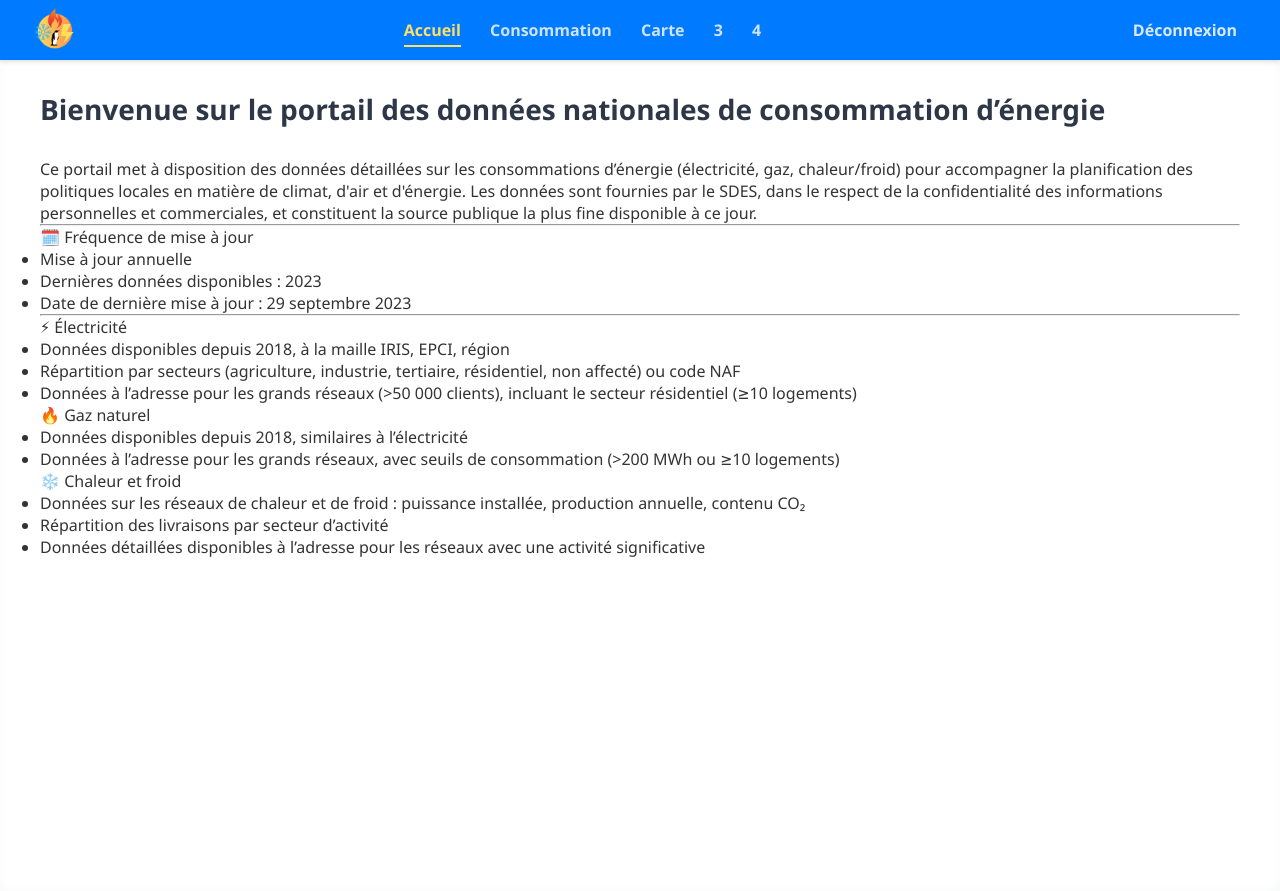
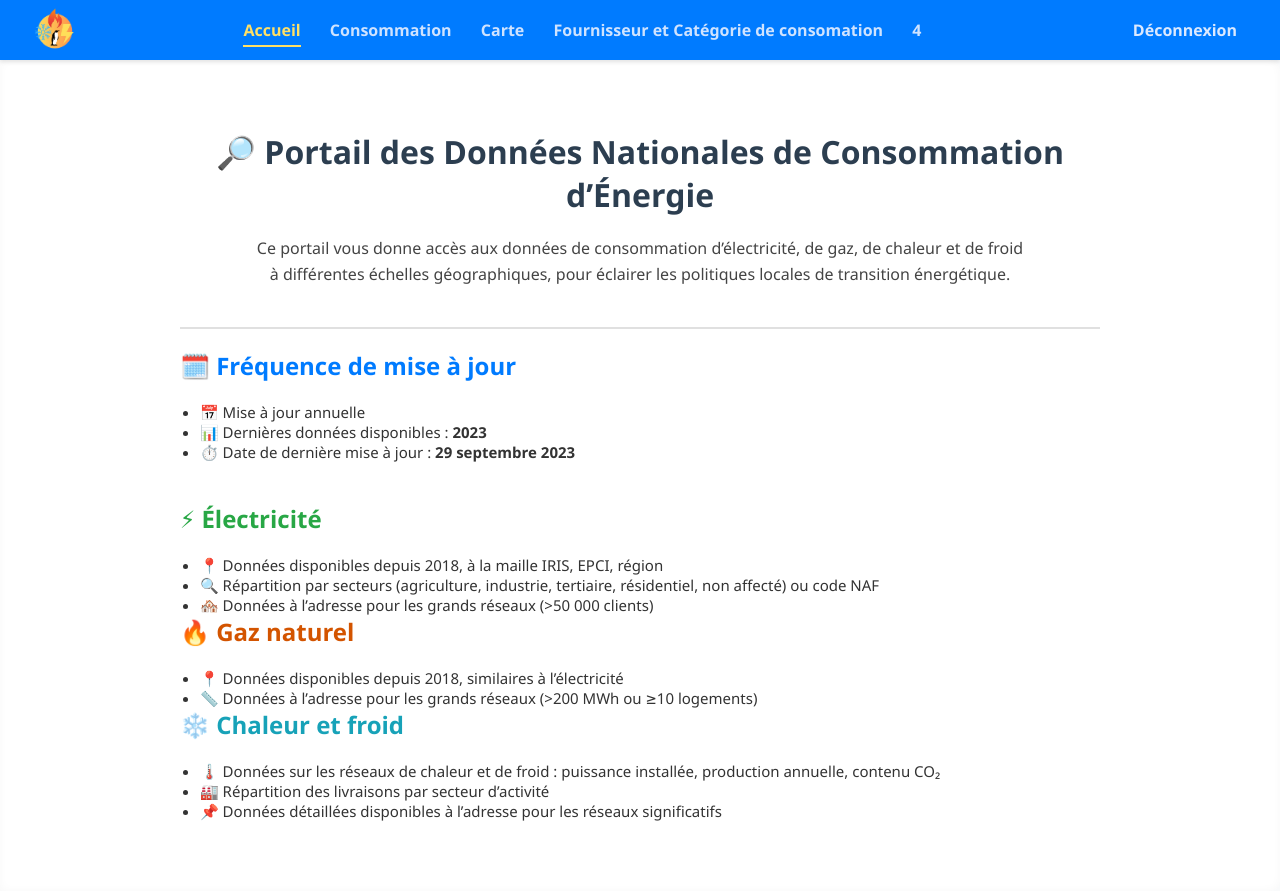
Before and after one commit to AntonIUT/SAE-6.-D-veloppement-d-un-outil-d-cisionnel, a Flask app: page /accueil in a window 1280 px wide. Run offline with Flask 3, Linux system fonts and the light colour scheme.

Commit message:
maj 1323

```diff
--- a/SAE_6_VCOD/site/static/styles.css
+++ b/SAE_6_VCOD/site/static/styles.css
@@ -226,8 +226,8 @@ canvas {
 }
 
 #carte {
-  height: 600px;
-  width: 100%;
+  height: 300px;
+  width: 90%;
 }
 
 /* Tableau KPI personnalisé */
--- a/SAE_6_VCOD/site/templates/accueil.html
+++ b/SAE_6_VCOD/site/templates/accueil.html
@@ -1,73 +1,51 @@
 {% extends "base.html" %}
 
 {% block title %}Accueil{% endblock %}
-<head> <style>
-h1 {
-      color: #2c3e50;
-    }
-    h2 {
-      margin-top: 40px;
-      color: #1f618d;
-    }
-    .section {
-      border-top: 1px solid #ccc;
-      padding-top: 20px;
-      margin-top: 20px;
-    }
-    ul {
-      list-style: none;
-      padding-left: 0;
-    }
-    li::before {
-      content: "• ";
-      color: #2980b9;
-    }
-    .emoji {
-      font-size: 1.2em;
-      margin-right: 5px;
-    }
-</style></head>
+
 {% block content %}
-<div class="container">
-    <h1>Bienvenue sur le portail des données nationales de consommation d’énergie</h1>
+<div class="container" style="max-width: 960px; margin: auto; padding: 40px 20px;">
+    <h1 style="font-size: 32px; font-weight: bold; color: #2c3e50; margin-bottom: 20px; text-align: center;">
+        🔎 Portail des Données Nationales de Consommation d’Énergie
+    </h1>
 
-    <p>
-      Ce portail met à disposition des données détaillées sur les consommations d’énergie
-      (électricité, gaz, chaleur/froid) pour accompagner la planification des politiques locales
-      en matière de climat, d'air et d'énergie. Les données sont fournies par le SDES, dans le
-      respect de la confidentialité des informations personnelles et commerciales, et constituent
-      la source publique la plus fine disponible à ce jour.
+    <p style="font-size: 16px; color: #444; line-height: 1.6; text-align: center;">
+      Ce portail vous donne accès aux données de consommation d’électricité, de gaz, de chaleur et de froid<br>
+      à différentes échelles géographiques, pour éclairer les politiques locales de transition énergétique.
     </p>
 
-    <hr>
+    <div style="margin: 40px auto; border-top: 2px solid #e0e0e0; padding-top: 20px;">
+        <h2 style="color: #007bff;">🗓️ Fréquence de mise à jour</h2>
+        <ul style="padding-left: 20px; font-size: 15px;">
+            <li>📅 Mise à jour annuelle</li>
+            <li>📊 Dernières données disponibles : <strong>2023</strong></li>
+            <li>⏱️ Date de dernière mise à jour : <strong>29 septembre 2023</strong></li>
+        </ul>
+    </div>
 
-    <p class="section-title">🗓️ Fréquence de mise à jour</p>
-    <ul>
-      <li>Mise à jour annuelle</li>
-      <li>Dernières données disponibles : 2023</li>
-      <li>Date de dernière mise à jour : 29 septembre 2023</li>
-    </ul>
+    <div class="section">
+        <h2 style="color: #28a745;">⚡ Électricité</h2>
+        <ul style="padding-left: 20px; font-size: 15px;">
+            <li>📍 Données disponibles depuis 2018, à la maille IRIS, EPCI, région</li>
+            <li>🔍 Répartition par secteurs (agriculture, industrie, tertiaire, résidentiel, non affecté) ou code NAF</li>
+            <li>🏘️ Données à l’adresse pour les grands réseaux (>50 000 clients)</li>
+        </ul>
+    </div>
 
-    <hr>
+    <div class="section">
+        <h2 style="color: #d35400;">🔥 Gaz naturel</h2>
+        <ul style="padding-left: 20px; font-size: 15px;">
+            <li>📍 Données disponibles depuis 2018, similaires à l’électricité</li>
+            <li>📏 Données à l’adresse pour les grands réseaux (>200 MWh ou ≥10 logements)</li>
+        </ul>
+    </div>
 
-    <p class="section-title">⚡ Électricité</p>
-    <ul>
-      <li>Données disponibles depuis 2018, à la maille IRIS, EPCI, région</li>
-      <li>Répartition par secteurs (agriculture, industrie, tertiaire, résidentiel, non affecté) ou code NAF</li>
-      <li>Données à l’adresse pour les grands réseaux (>50 000 clients), incluant le secteur résidentiel (≥10 logements)</li>
-    </ul>
-
-    <p class="section-title">🔥 Gaz naturel</p>
-    <ul>
-      <li>Données disponibles depuis 2018, similaires à l’électricité</li>
-      <li>Données à l’adresse pour les grands réseaux, avec seuils de consommation (>200 MWh ou ≥10 logements)</li>
-    </ul>
-
-    <p class="section-title">❄️ Chaleur et froid</p>
-    <ul>
-      <li>Données sur les réseaux de chaleur et de froid : puissance installée, production annuelle, contenu CO₂</li>
-      <li>Répartition des livraisons par secteur d’activité</li>
-      <li>Données détaillées disponibles à l’adresse pour les réseaux avec une activité significative</li>
-    </ul>
-  </div>
+    <div class="section">
+        <h2 style="color: #17a2b8;">❄️ Chaleur et froid</h2>
+        <ul style="padding-left: 20px; font-size: 15px;">
+            <li>🌡️ Données sur les réseaux de chaleur et de froid : puissance installée, production annuelle, contenu CO₂</li>
+            <li>🏭 Répartition des livraisons par secteur d’activité</li>
+            <li>📌 Données détaillées disponibles à l’adresse pour les réseaux significatifs</li>
+        </ul>
+    </div>
+</div>
 {% endblock %}
--- a/SAE_6_VCOD/site/templates/base.html
+++ b/SAE_6_VCOD/site/templates/base.html
@@ -16,7 +16,7 @@
             <a href="{{ url_for('accueil') }}" class="{% if request.endpoint == 'accueil' %}active{% endif %}">Accueil</a>
             <a href="{{ url_for('page1.page_1') }}" class="{% if request.endpoint == 'page1.page_1' %}active{% endif %}">Consommation</a>
             <a href="{{ url_for('page2.page_2') }}" class="{% if request.endpoint == 'page2.page_2' %}active{% endif %}">Carte</a>
-            <a href="{{ url_for('page3.page_3') }}" class="{% if request.endpoint == 'page3.page_3' %}active{% endif %}">3</a>
+            <a href="{{ url_for('page3.page_3') }}" class="{% if request.endpoint == 'page3.page_3' %}active{% endif %}">Fournisseur et Catégorie de consomation</a>
             <a href="{{ url_for('page4.page_4') }}" class="{% if request.endpoint == 'page4.page_4' %}active{% endif %}">4</a>
 
         </div>
--- a/SAE_6_VCOD/site/templates/login.html
+++ b/SAE_6_VCOD/site/templates/login.html
@@ -9,6 +9,7 @@
 
 <body>
     <div class="login-container">
+        <img src="{{ url_for('static', filename='logo.png') }}" width="100px">
         <h2>Connexion</h2>
 
         <!-- Messages Flash -->
--- a/SAE_6_VCOD/site/templates/register.html
+++ b/SAE_6_VCOD/site/templates/register.html
@@ -8,6 +8,7 @@
 </head>
 <body>
     <div class="login-container">
+        <img src="{{ url_for('static', filename='logo.png') }}" width="100px">
         <h2>Inscription</h2>
 
         <!-- Messages Flash -->
```
Also changed, not shown: SAE_6_VCOD/site/page_3.py (+37 -4 lines), SAE_6_VCOD/site/templates/page_2.html (+25 -19 lines), SAE_6_VCOD/site/templates/page_3.html (+45 -1 lines).
